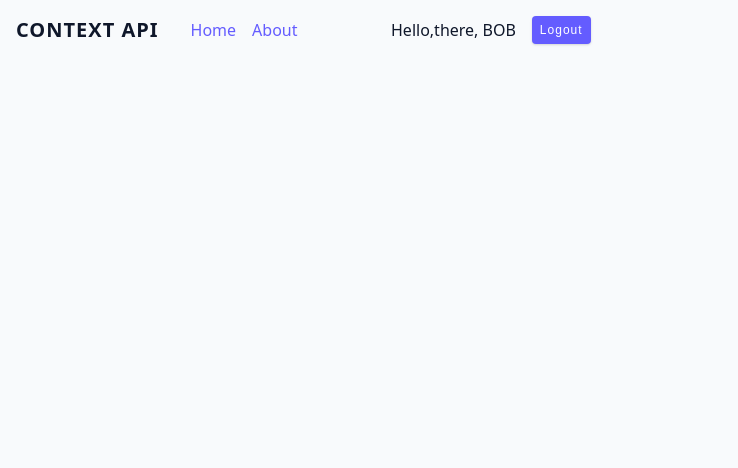
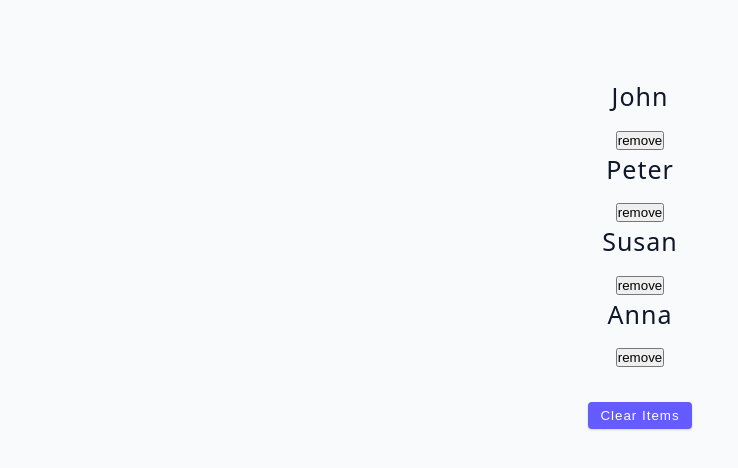
Before and after one commit to Cahmarchi95/React, a React (Vite) app in the folder 03-advanced-react/: page / in a window 1280 px wide. Shown: the top 468 px of the page, without its empty margins (0-738 px from the left). Built offline with nearby package versions, Linux system fonts and the light colour scheme.

Commit message:
use reducer tutorial

```diff
--- a/03-advanced-react/src/App.jsx
+++ b/03-advanced-react/src/App.jsx
@@ -1,9 +1,9 @@
-import Navbar from "./tutorial/09-context-api/starter/Navbar";
+import Starter from "./tutorial/10-useReducer/starter/01-useReducer";
 
 function App() {
   return (
     <>
-      <Navbar />
+      <Starter />
     </>
   );
 }
--- a/03-advanced-react/src/tutorial/10-useReducer/starter/01-useReducer.jsx
+++ b/03-advanced-react/src/tutorial/10-useReducer/starter/01-useReducer.jsx
@@ -1,30 +1,62 @@
-import React from 'react';
-import { data } from '../../../data';
+import { useState, useReducer } from "react";
+import { data } from "../../../data";
+
+const defaultState = {
+  people:data,
+}
+
+const reducer = ()=>{
+
+}
+
 const ReducerBasics = () => {
-  const [people, setPeople] = React.useState(data);
+
+  const [state,dispatch] = useReducer(reducer,defaultState)
+
 
   const removeItem = (id) => {
-    let newPeople = people.filter((person) => person.id !== id);
-    setPeople(newPeople);
+    // let newPeople = people.filter((person) => person.id !== id);
+    // setPeople(newPeople);
   };
+
+
+  const clearList = () => {
+    // setPeople([]);
+  };
+
+
+  const resetList = () => {
+    // setPeople(data);
+  };
+console.log(state);
   return (
-    <div>
-      {people.map((person) => {
+    <div className="container">
+      {state.people.map((person) => {
         const { id, name } = person;
         return (
-          <div key={id} className='item'>
+          <div key={id} className="item">
             <h4>{name}</h4>
             <button onClick={() => removeItem(id)}>remove</button>
           </div>
         );
       })}
-      <button
-        className='btn'
-        style={{ marginTop: '2rem' }}
-        onClick={() => setPeople([])}
-      >
-        clear items
-      </button>
+      {state.people.length < 1 ? (
+        <button
+          className="btn"
+          style={{ marginTop: "2rem" }}
+          onClick={resetList}
+        >
+          reset
+        </button>
+      ) : (
+        <button
+          className="btn"
+          style={{ marginTop: "2rem" }}
+          onClick={clearList}
+        >
+          clear items
+        </button>
+      )}
     </div>
   );
 };
```
